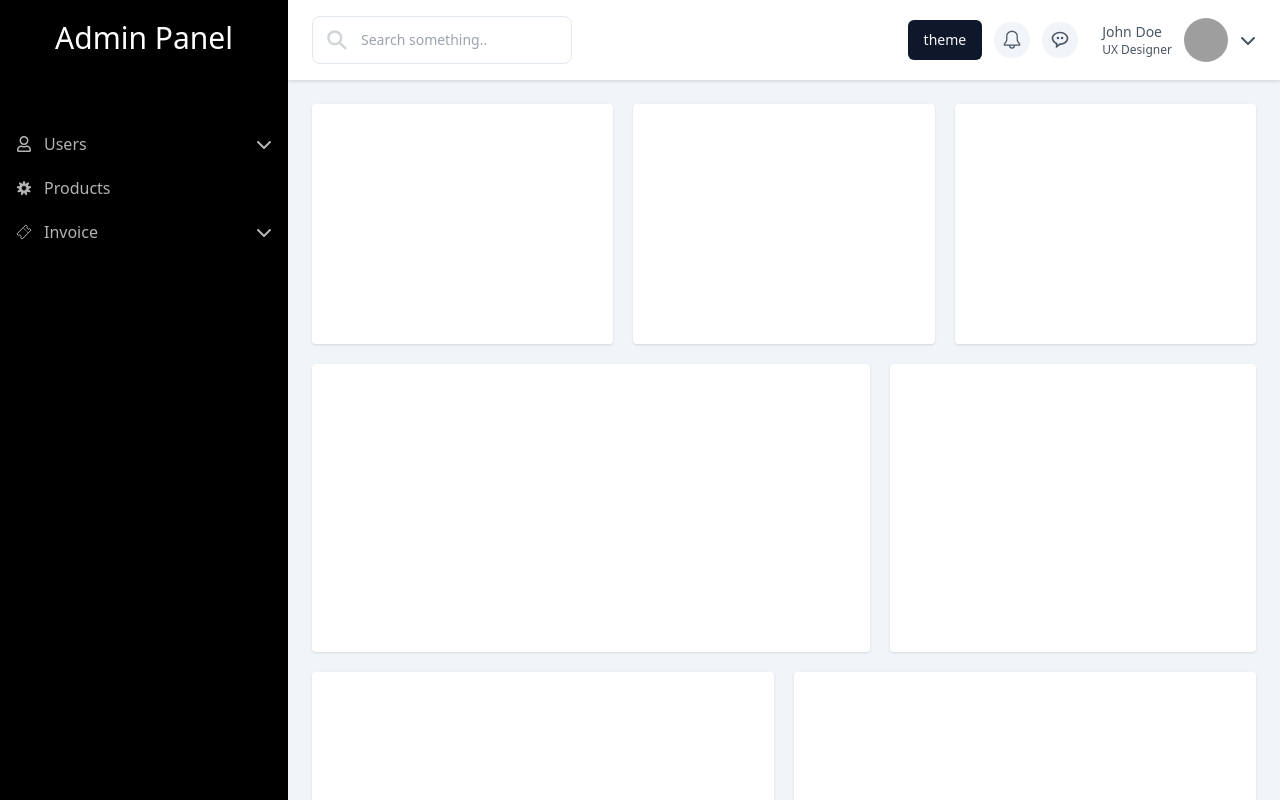
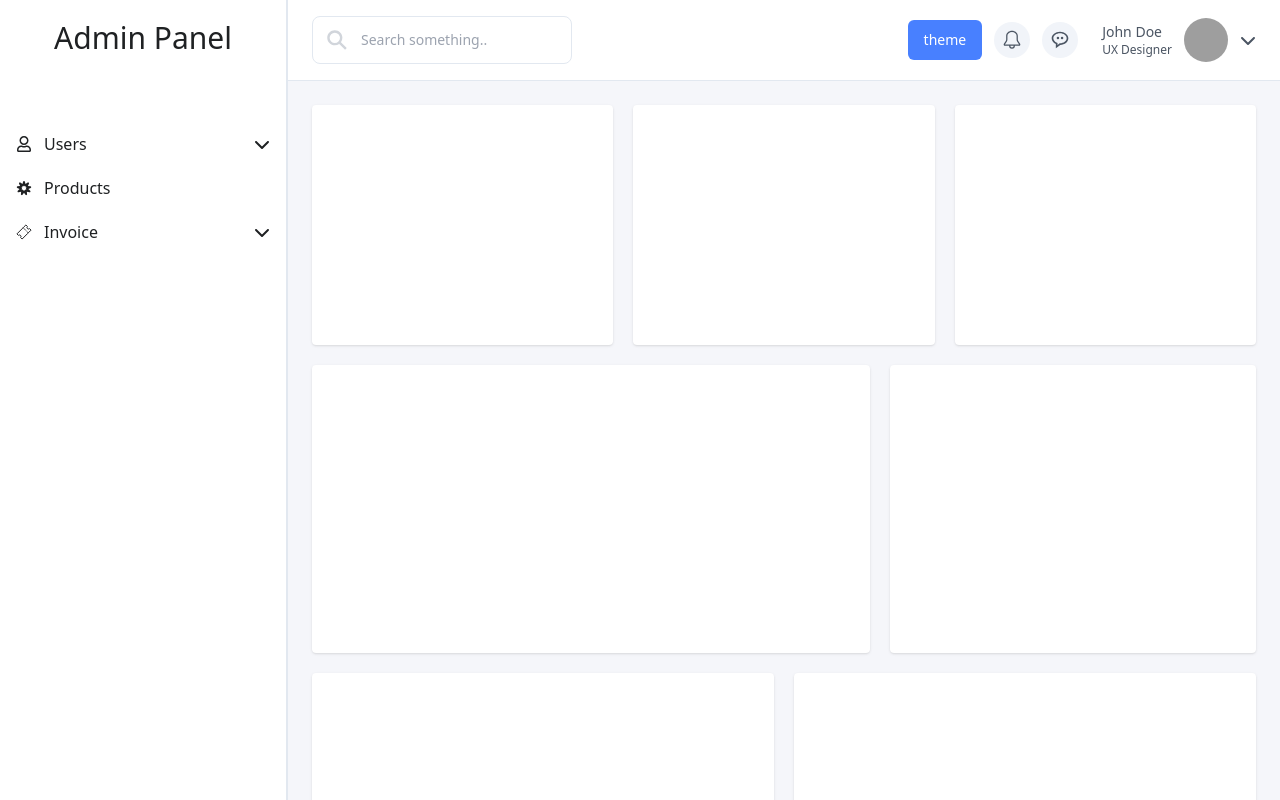
Before and after one commit to meinjam/react-tw-ts-admin, a React (Vite) app: page /admin/home in a window 1280 px wide. Built offline with nearby package versions, Linux system fonts and the light colour scheme; sample sign-in values are in the browser's storage; grey boxes are pictures that could not be loaded.

Commit message:
some changes

```diff
--- a/src/assets/scss/tailwind.scss
+++ b/src/assets/scss/tailwind.scss
@@ -5,13 +5,13 @@
 @layer base {
   :root {
     --background: 0 0% 100%;
-    --foreground: 222.2 84% 4.9%;
+    --foreground: 210 6% 13%;
     --card: 0 0% 100%;
     --card-foreground: 222.2 84% 4.9%;
     --popover: 0 0% 100%;
     --popover-foreground: 222.2 84% 4.9%;
-    --primary: 222.2 47.4% 11.2%;
-    --primary-foreground: 210 40% 98%;
+    --primary: 221.64deg 100% 64.12%;
+    --primary-foreground: 0 0% 100%;
     --secondary: 210 40% 96.1%;
     --secondary-foreground: 222.2 47.4% 11.2%;
     --muted: 210 40% 96.1%;
@@ -29,17 +29,18 @@
     --chart-3: 197 37% 24%;
     --chart-4: 43 74% 66%;
     --chart-5: 27 87% 67%;
+    --main-bg: 228 33% 97%;
   }
 
   .dark {
-    --background: 222.2 84% 4.9%;
-    --foreground: 210 40% 98%;
+    --background: 217.78deg 25.71% 20.59%;
+    --foreground: 0 0% 100%;
     --card: 222.2 84% 4.9%;
     --card-foreground: 210 40% 98%;
     --popover: 222.2 84% 4.9%;
     --popover-foreground: 210 40% 98%;
-    --primary: 210 40% 98%;
-    --primary-foreground: 222.2 47.4% 11.2%;
+    --primary: 221.64deg 100% 64.12%;
+    --primary-foreground: 0 0% 100%;
     --secondary: 217.2 32.6% 17.5%;
     --secondary-foreground: 210 40% 98%;
     --muted: 217.2 32.6% 17.5%;
@@ -56,6 +57,7 @@
     --chart-3: 30 80% 55%;
     --chart-4: 280 65% 60%;
     --chart-5: 340 75% 55%;
+    --main-bg: 215 29% 15%;
   }
 }
 
@@ -69,10 +71,10 @@
   }
 
   .sidebar-link {
-    @apply px-4 py-1 capitalize duration-500 ease-in-out text-base text-[#b4b4b4] hover:text-white flex items-center gap-3 font-medium;
+    @apply px-4 py-1 capitalize ease-in-out text-base flex items-center gap-3 font-medium;
   }
 
   .sidebar-sub-link {
-    @apply px-4 py-1 duration-500 ease-in-out text-[#b4b4b4] hover:text-white flex items-center gap-3 font-normal;
+    @apply px-4 py-1 ease-in-out flex items-center gap-3 font-normal;
   }
 }
--- a/src/components/layouts/Admin.Layout.tsx
+++ b/src/components/layouts/Admin.Layout.tsx
@@ -4,12 +4,12 @@ import { ReactNode } from 'react';
 
 const Admin = ({ children }: { children: ReactNode }) => {
   return (
-    <div className='bg-[#f1f4f9] flex h-screen overflow-hidden'>
+    <div className=' flex h-screen overflow-hidden'>
       <Sidebar />
       <div className='relative flex flex-1 flex-col overflow-y-auto overflow-x-hidden'>
         <Header />
         <main>
-          <div className='mx-auto max-w-screen-2xl p-4 md:p-6 2xl:p-10'>{children}</div>
+          <div className='mx-auto bg-main-bg p-4 md:p-6 2xl:p-10'>{children}</div>
         </main>
       </div>
     </div>
--- a/src/components/layouts/Header.Component.tsx
+++ b/src/components/layouts/Header.Component.tsx
@@ -21,7 +21,7 @@ const Header = () => {
   };
 
   return (
-    <header className='sticky top-0 z-999 flex w-full bg-white dark:bg-p-dark drop-shadow duration-300'>
+    <header className='sticky top-0 z-999 flex w-full duration-300 border-b bg-background'>
       <div className='flex flex-grow items-center justify-between px-4 py-4 md:px-6 2xl:px-11'>
         <div className='border relative flex items-center h-12 rounded-lg bg-white overflow-hidden'>
           <div className='grid place-items-center h-full w-12 text-gray-300'>
--- a/src/components/layouts/Sidebar.Component.tsx
+++ b/src/components/layouts/Sidebar.Component.tsx
@@ -15,13 +15,13 @@ const Sidebar = () => {
   };
 
   return (
-    <aside className='text-p-white absolute left-0 top-0 z-9999 flex h-screen w-72 flex-col overflow-y-hidden bg-black duration-300 ease-linear dark:bg-boxdark lg:static lg:translate-x-0 -translate-x-full'>
+    <aside className='absolute left-0 top-0 z-9999 flex h-screen w-72 flex-col overflow-y-hidden ease-linear lg:static lg:translate-x-0 -translate-x-full border-r-2 bg-background'>
       <div className='py-5 px-8'>
-        <Link to='/' className='text-3xl text-center block text-white'>
+        <Link to='/' className='text-3xl text-center block'>
           Admin Panel
         </Link>
       </div>
-      <div className='no-scrollbar flex flex-col overflow-y-auto duration-300 ease-linear'>
+      <div className='no-scrollbar flex flex-col overflow-y-auto ease-linear'>
         <nav className='mt-5 py-4 lg:mt-9'>
           <ul className='space-y-3'>
             {menus.super_admin.map((menu, i) => (
@@ -31,7 +31,7 @@ const Sidebar = () => {
                     {menu.icon}
                     <span>{menu.name}</span>
                     {menu.children.length > 0 && (
-                      <FaChevronDown className={cn('ml-auto duration-500', expandedMenus[i] ? 'rotate-180' : '')} />
+                      <FaChevronDown className={cn('ml-auto duration-300', expandedMenus[i] ? 'rotate-180' : '')} />
                     )}
                   </div>
                 ) : (
@@ -44,7 +44,7 @@ const Sidebar = () => {
                 {menu.children.length > 0 && (
                   <ul
                     className={cn(
-                      'pl-5 overflow-hidden transition-all duration-500 ease-in-out',
+                      'pl-5 overflow-hidden transition-all duration-300 ease-in-out',
                       expandedMenus[i] ? 'max-h-96' : 'max-h-0'
                     )}
                     // style={{ maxHeight: expandedMenus[i] ? '10rem' : '0' }}
--- a/tailwind.config.js
+++ b/tailwind.config.js
@@ -51,6 +51,9 @@ module.exports = {
           DEFAULT: "hsl(var(--card))",
           foreground: "hsl(var(--card-foreground))",
         },
+        "main-bg": {
+          DEFAULT: "hsl(var(--main-bg))",
+        }
       },
       borderRadius: {
         lg: "var(--radius)",
```
